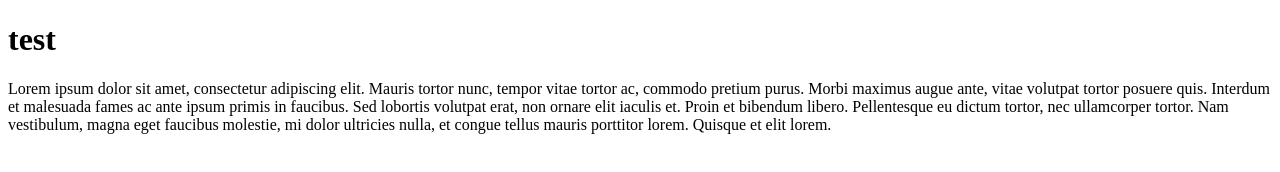
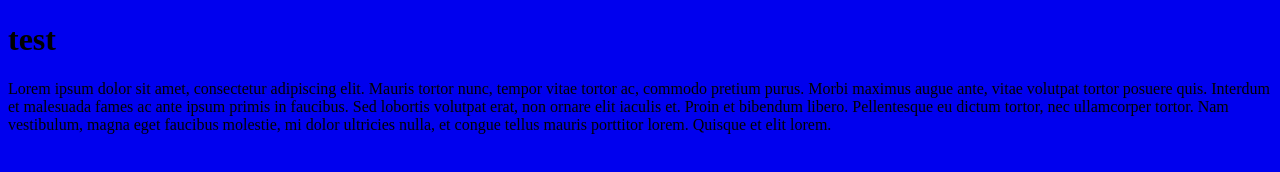
Before and after one commit to thetimcook/thetimcook-site, a plain HTML site: page testing/index.html in a window 1280 px wide. Drawn offline with Linux system fonts and the light colour scheme.

Commit message:
Update index.html

```diff
--- a/testing/index.html
+++ b/testing/index.html
@@ -4,7 +4,7 @@
 <head>
     <style>
         body, html {
-            background-color: Canvas;
+            background-color: ActiveText;
         },
         h1, p {
             color: white:
```
